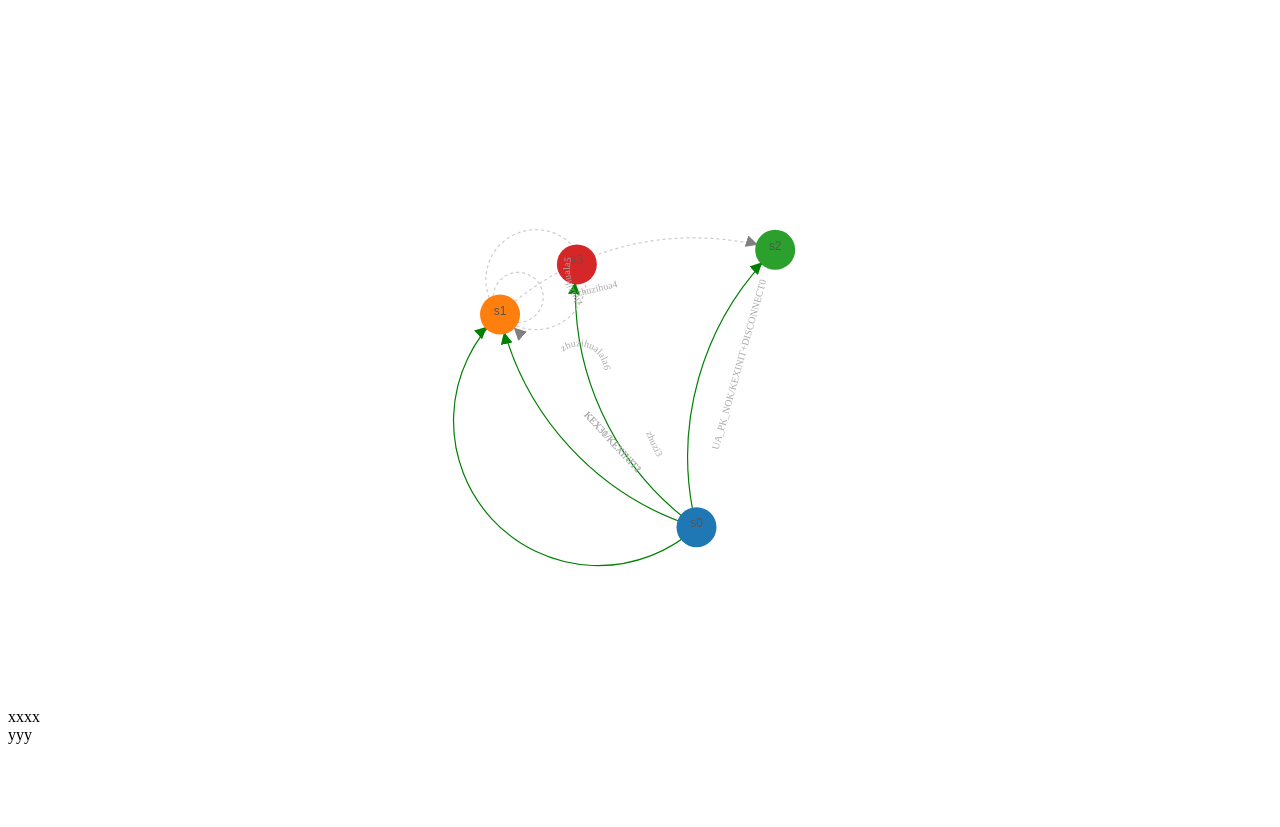
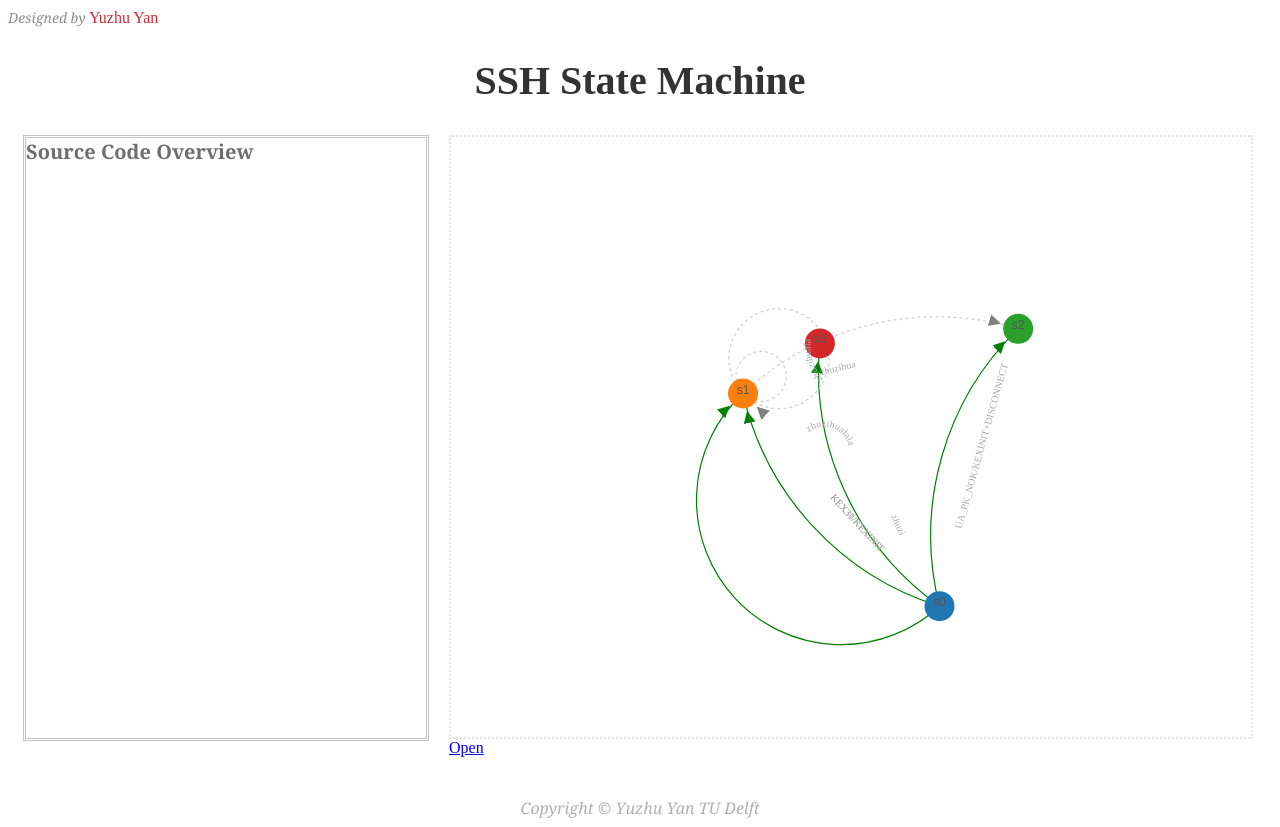
Before and after one commit to yuzhuY/sshfuzzing, a plain HTML site: page d3/vis_v2.html in a window 1280 px wide. Before the commit the page ends 800 px from the top, so only its background shows below. Drawn offline with nearby package versions, Linux system fonts and the light colour scheme.

Commit message:
vis_v2.html

```diff
--- a/d3/vis_v2.html
+++ b/d3/vis_v2.html
@@ -17,15 +17,6 @@
         stroke: #fff;
         stroke-width: 1.5px;
     }
-    /*circle {*/
-        /*fill: #ccc;*/
-        /*stroke: #333;*/
-        /*stroke-width: 1.5px;*/
-    /*}*/
-
-    /*marker#transport {*/
-        /*fill: green;*/
-    /*}*/
 
     #transport {
         fill: green;
@@ -43,55 +34,126 @@
         stroke-dasharray: 0,2 1;
 
     }
-    /*.edges.link.transport {*/
-        /*stroke: green;*/
-    /*}*/
+
+    #header {
+        color: #333333;
+        font-family: 'Bitter', serif;
+        font-size: 20px;
+        font-weight: normal;
+        line-height: 54px;
+        margin: 0px;
+    }
+    #sourcecode{
+        color: #333333;
+        font-family: Georgia, serif;
+        font-size: 20px;
+        line-height: 28px;
+        margin-right: 20px;
+        margin-left: 15px;
+        height:600px;
+        width:400px;
+        float:left;
+        border-width:3px;
+        border-style:double;
+        border-color:#C4C4C4;
+        padding:0px;
+
+    }
+    #info{
+        color: #8d8d8d;
+        font-size: 15px;
+        line-height: 36px;
+        margin: 0 0 28px;
+    }
+
+    #chart{
+        border-width:2px;
+        border-style:dotted;
+        border-color:#E3E3E3;
+        padding:0px;
+    }
+
+
 
 </style>
 
 <body>
 <script src="http://d3js.org/d3.v3.min.js" charset="utf-8"></script>
 
-<div id="svg">
+<div id="author">
+    <font style="color: #8d8d8d; font-family: Georgia, serif; font-style: italic; font-size: 14px; margin-bottom: 0px">    Designed by</font>
+    <font style="color: #c73036; font-family: "Helvetica Neue" , sans-serif; font-weight: bold; text-decoration: none; text-transform: uppercase;">Yuzhu Yan</font>
+</div>
 
+<div id="header" >
+    <h1 align="center">SSH State Machine</h1>
 </div>
-<div>
-    xxxx
-</div>
+
+<div id="sourcecode">
+    <b style="color:#6E6E6E;">Source Code Overview</b>
+
     <div id="info">
 
     </div>
-<div>
-    yyy
 </div>
-<!--<div id="option">-->
-    <!--<input name="updateButton"-->
-           <!--type="button"-->
-           <!--value="load new graph"--
 
-           <!--onclick="updateData2()" />-->
-<!--</div>-->
+<div id="chart" style="float:left;">
 
+</div>
 
-<!--<div id="option">-->
-    <!--<input name="updateButton"-->
-           <!--type="button"-->
-           <!--value="clearsvg"-->
-           <!--onclick="updateData3()" />-->
-<!--</div>-->
+<a href="vis_v4.html" align="right">Open</a>
+
+<div id="footer" style="font-family: Georgia, serif; font-style: italic; clear:both;text-align:center;padding-top: 40px; color: #B0B0B0; align:bottom;">
+    Copyright © Yuzhu Yan TU Delft
+</div>
+
 
 <script>
     //[ { "name": "桂林" }, { "name": "广州" },{ "name": "桂林ee" }]
-    var width = 1200;
-    var height = 700;
+    var width = 800;
+    var height = 600;
 
-    var svg = d3.select("#svg")
-        .append("svg")
+//    var svg = d3.select("#svg")
+//        .append("svg")
+//        .attr("width", width)
+//        .attr("height", height );
+
+
+
+
+
+
+
+
+    var svg = d3.select("#chart")
+        .append("svg:svg")
         .attr("width", width)
-        .attr("height", height );
+        .attr("height", height)
+        .attr("pointer-events", "all")
+        .append('svg:g')
+        .call(d3.behavior.zoom().on("zoom", redraw))
+        .append('svg:g');
 
-//    function updateData2() {
-//    d3.json(".././script/final_result.json", function(error, dataset){
+
+
+    svg.append('svg:rect')
+        .attr('width', width)
+        .attr('height', height)
+        .attr('fill', 'white');
+
+
+
+    function redraw() {
+        console.log("ssss4");
+        console.log("here", d3.event.translate, d3.event.scale);
+        svg.attr("transform",
+            "translate(" + d3.event.translate + ")"
+            + " scale(" + d3.event.scale + ")");
+    }
+
+
+
+
     d3.json("final_result.json", function(error, dataset){
 
         //any links with duplicate source and target get an incremented 'linknum'
@@ -134,27 +196,6 @@
                 'xoverflow':'visible'})
             .append('svg:path')
             .attr('d', 'M 0,-5 L 10 ,0 L 0,5');
-//                .attr('fill', '#ccc')
-//                .attr('stroke','#ccc');
-
-//backup of original working version
-//            svg.append('defs').append('marker')
-//            //                .data(["none","transport"])
-//                .attr({'id':'arrowhead'})
-//                //                .attr("id", function(d) { return d; })
-//                .attr({
-//                    'viewBox':'-0 -5 10 10',
-//                    'refX':25,
-//                    'refY':0,
-//                    //'markerUnits':'strokeWidth',
-//                    'orient':'auto',
-//                    'markerWidth':10,
-//                    'markerHeight':10,
-//                    'xoverflow':'visible'})
-//                .append('svg:path')
-//                .attr('d', 'M 0,-5 L 10 ,0 L 0,5')
-//                .attr('fill', '#ccc')
-//                .attr('stroke','#ccc');
 
 
         var svg_edges = svg.selectAll("link")
@@ -164,9 +205,6 @@
             .attr("class", function(d) { return "link "+ d.type; })
             .attr("marker-end", function(d) { return "url(#" + d.type + ")"; });
 
-//            .attr('marker-end','url(#arrowhead)');
-//            .style("stroke", "#ccc")
-//            .style("fill", "none");
 
         var drag = force.drag()
             .on("dragstart", dragstart);
@@ -175,11 +213,12 @@
             .data(dataset.nodes)
             .enter()
             .append("circle")
-            .attr("r", 20)
+            .attr("r", 15)
             .attr("fill",function(d,i){
                 return color(i);
             })
             .call(drag);
+
 
 
         var label = svg.selectAll(".mytext")
@@ -198,7 +237,7 @@
             .enter()
             .append('path')
             .attr({
-//                    'd': function(d) {return 'M '+d.source.x+' '+d.source.y+' L '+ d.target.x +' '+d.target.y},
+
                 'class':'edgepath',
                 'fill-opacity':0,
                 'stroke-opacity':0,
@@ -225,16 +264,21 @@
             .attr('xlink:href',function(d,i) {return '#edgepath'+i})
             //                .style("pointer-events", "none")
             // .text(function(d,i){return 'label '+i});
-                .text(function(d,i){return d.l_label+i})
+            .text(function(d,i){return d.l_label})
             .on("click", function(d) {
 //                    alert(d.l_label);
                 d3.select("#info").text(d.l_label);
             });
 
         function dragstart(d) {
+            d3.event.sourceEvent.stopPropagation();
             d3.select(this).classed("fixed", d.fixed = true);
         }
 
+//        svg.style("opacity", 1e-6)
+//            .transition()
+//            .duration(1000)
+//            .style("opacity", 1);
 
         force.on("tick", function(){
             svg_nodes.attr("cx",function(d){return d.x;})
@@ -276,50 +320,6 @@
 //                .on ("dblclick",function(d){ alert("node was double clicked"); });
             label.attr("x", function(d){ return d.x; })
                 .attr("y", function (d) {return d.y; });
-
-
-//            edgepaths
-//                .attr('d', function(d) {
-//                    var dsourcex=d.source.x;
-//                    var dsourcey=d.source.y;
-//                    var dtargetx=d.target.x;
-//                    var dtargety=d.target.y-90;
-//
-////                    var path='M '+d.source.x+' '+d.source.y+' L '+ d.target.x +' '+d.target.y;
-//                    var path='M '+dsourcex+' '+dsourcey+' L '+ dtargetx +' '+dtargety;
-////                    console.log(path)
-//                    return path});
-
-
-
-//            edgepaths
-//                .attr('d', function(d) {
-//                    var x1=d.source.x;
-//                    var y1=d.source.y;
-//                    var x2=d.target.x;
-//                    var y2=d.target.y;
-//                    var xRotation = 0;
-////                    var path='M '+d.source.x+' '+d.source.y+' L '+ d.target.x +' '+d.target.y;
-//                    var path='M '+x1+' '+y1+' L '+ x2 +' '+y2;
-//
-//                    if ( x1 === x2 && y1 === y2 ) {
-//                        xRotation = -90;
-//                        y1=y1-90*d.linknum;
-//                        x1=x1-90*d.linknum;
-//                        var largeArc = 1;
-//                        var drx = 30;
-//                        var dry = 20;
-////                        var path1='M '+x1+' '+y1 + "," + largeArc +' L '+ x2 +' '+y2 + "A" + drx + "," + dry ;
-////                        var path1='M '+x1+' '+y1 + ' L '+ x2 +' '+y2 ;
-//                        var path1='M '+x1+' '+y1 + ' L '+ x2 +' '+y2;
-//                        return path1;
-////                        return path1;
-//
-//                    }else{
-//                        return path
-//                    }
-//                    });
-
 
 
             edgepaths
@@ -380,23 +380,6 @@
                 }
             });
 
-//            edgelabels.attr('transform',function(d,i){
-//                if (d.target.x<d.source.x){
-//                    bbox = this.getBBox();
-//                    rx = bbox.x+bbox.width/2;
-//                    ry = bbox.y+bbox.height/2;
-//                    return 'rotate(180 '+rx+' '+ry+')';
-////                }
-////                else if(d.source.x === d.target.x && d.source.y===d.target.y){
-////                    bbox = this.getBBox();
-////                    rx = bbox.x+bbox.width/2;
-////                    ry = bbox.y+bbox.height/2;
-////                    return 'rotate(180 '+rx+' '+ry+')';
-//                }else{
-//                    return 'rotate(0)';
-//                }
-//            });
-
 
 
         });
```
Lines whose indentation alone changed are shown as unchanged.
